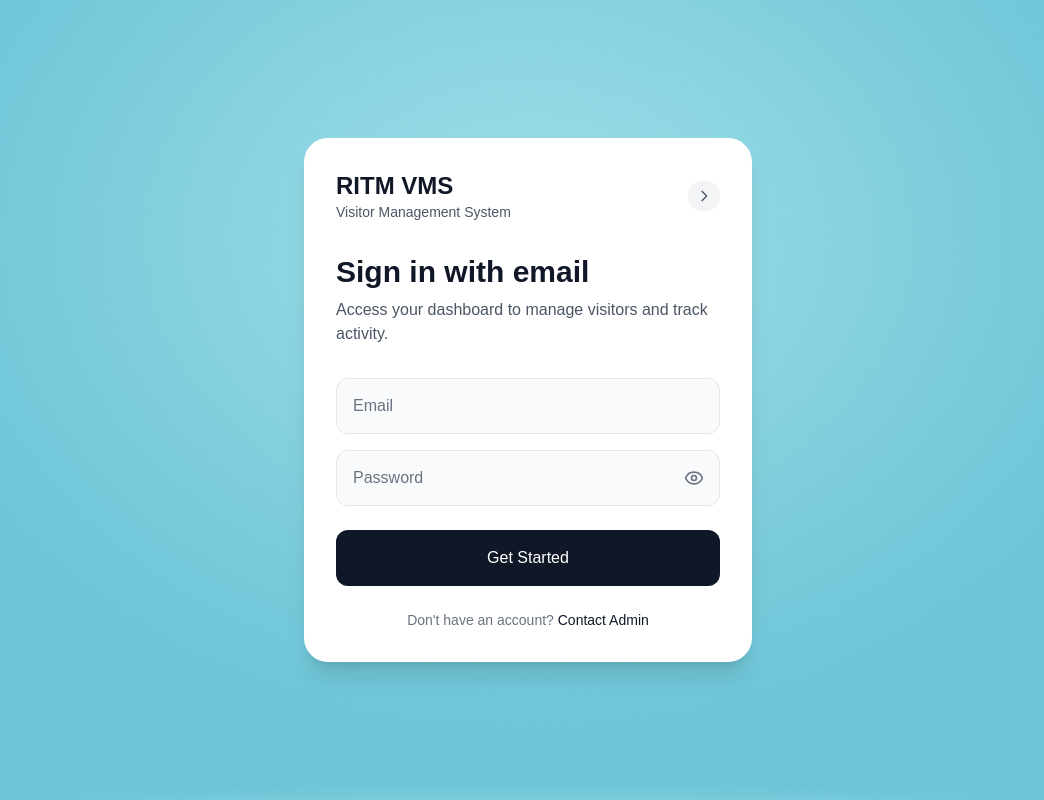
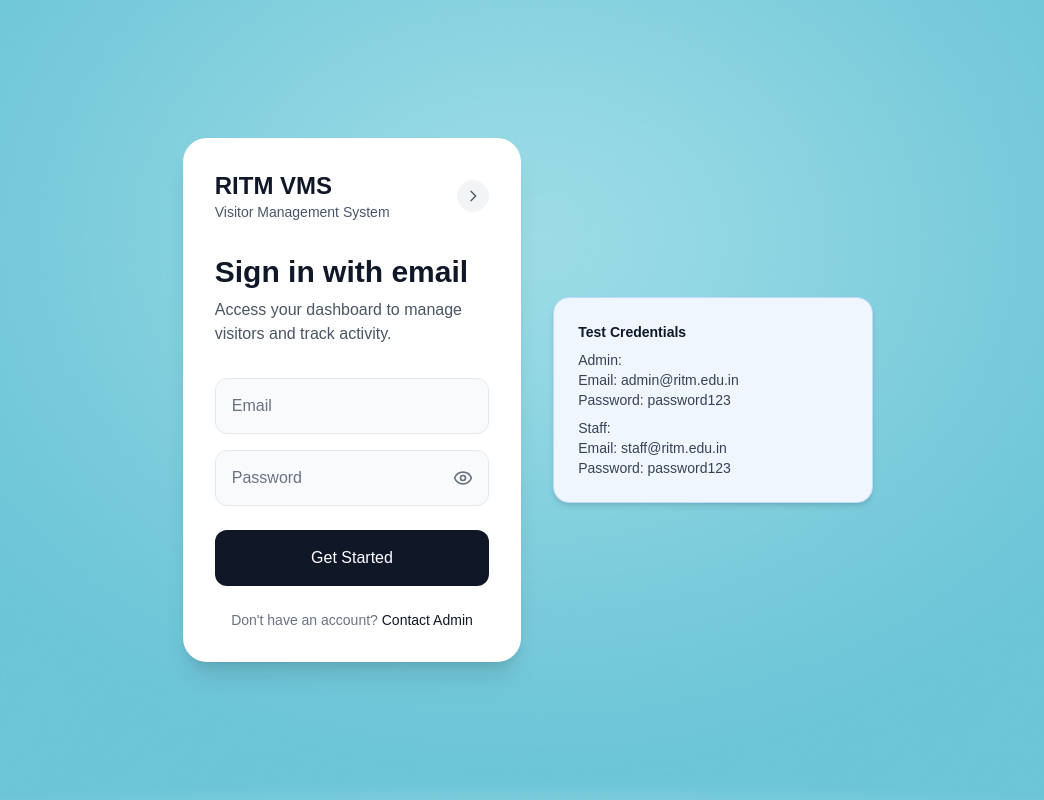
Before and after one commit to Iamshuklau/Lead-Mangement-2.0, a Next.js app: page / in a window 1280 px wide. Shown: the whole page, without its empty margins (112-1156 px from the left). Built offline with nearby package versions, Linux system fonts and the light colour scheme; no server answers.

Commit message:
Add a small note with admin and staff credentials next to the login modal

```diff
--- a/app/page.tsx
+++ b/app/page.tsx
@@ -5,7 +5,8 @@ export default function Login() {
   return (
     <div className="min-h-screen bg-cover bg-center bg-no-repeat flex items-center justify-center p-4"
          style={{ backgroundImage: 'url(/login-bg.jpg)' }}>
-      {/* Main login card */}
+      {/* Main login card and note */}
+      <div className="flex flex-col md:flex-row items-center gap-8">
         <div className="w-full max-w-md">
           <div className="bg-white rounded-3xl p-8 shadow-xl">
             {/* Header */}
@@ -37,6 +38,21 @@ export default function Login() {
             </div>
           </div>
         </div>
+        {/* Note with credentials */}
+        <div className="bg-blue-50 border border-blue-200 rounded-2xl p-6 shadow-md text-sm text-gray-700 max-w-xs w-full">
+          <h4 className="font-semibold text-gray-900 mb-2">Test Credentials</h4>
+          <div className="mb-2">
+            <span className="font-medium">Admin:</span><br/>
+            Email: <span className="font-mono">admin@ritm.edu.in</span><br/>
+            Password: <span className="font-mono">password123</span>
+          </div>
+          <div>
+            <span className="font-medium">Staff:</span><br/>
+            Email: <span className="font-mono">staff@ritm.edu.in</span><br/>
+            Password: <span className="font-mono">password123</span>
+          </div>
+        </div>
+      </div>
     </div>
   )
 }
```
Lines whose indentation alone changed are shown as unchanged.
